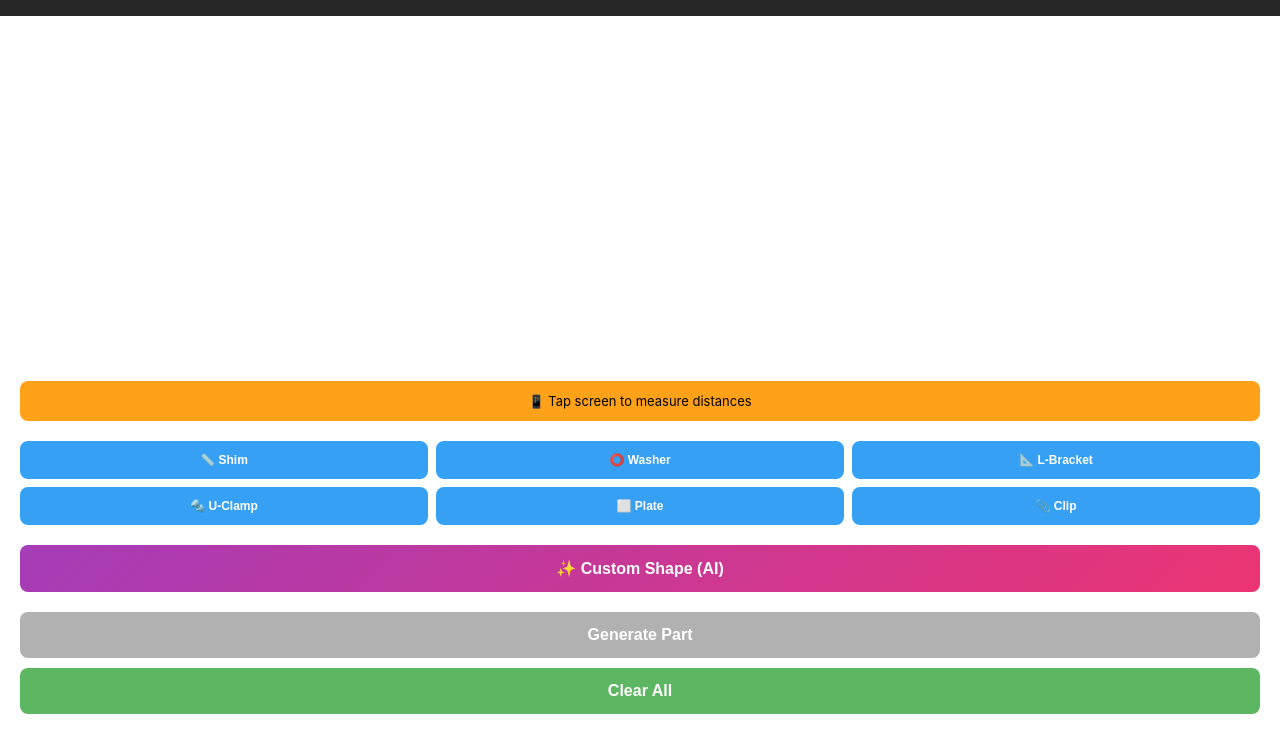
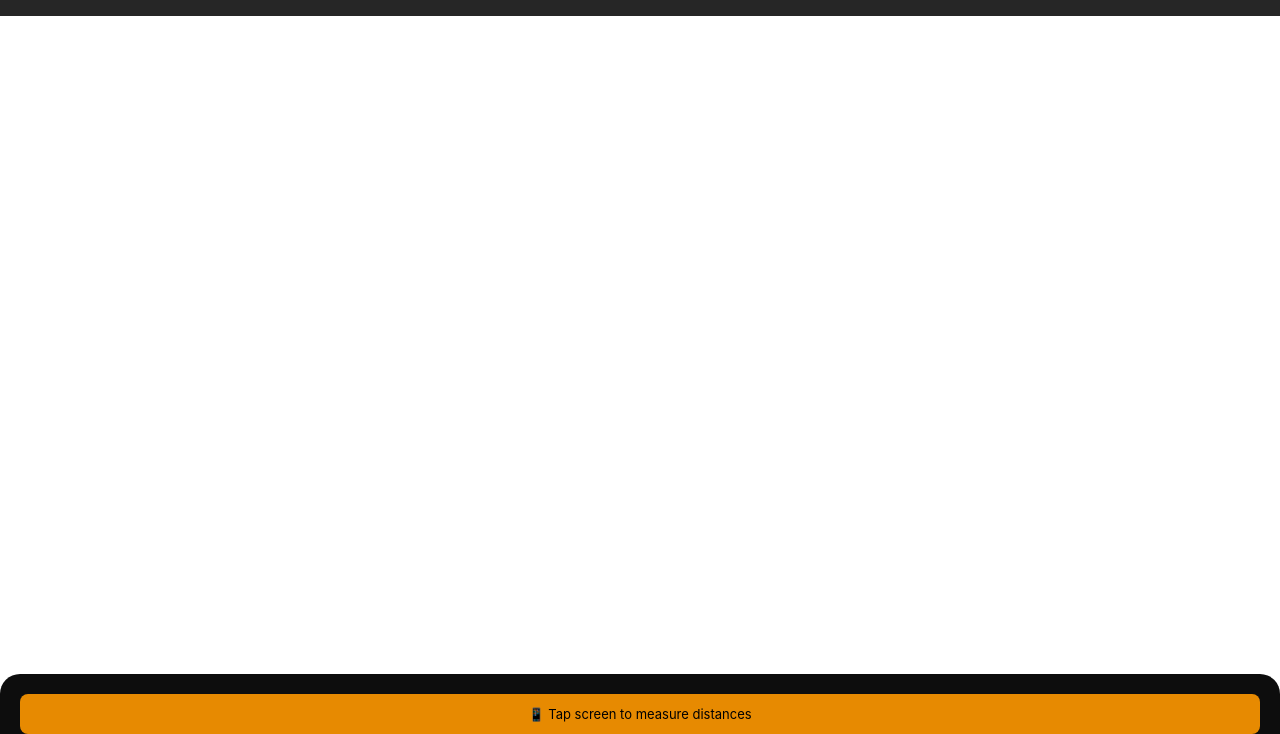
Before and after one commit to kaitlynsamuelian/ar-repair-generator, a website built with Vite: page index.html in a window 1280 px wide. Shown: the part 66-800 px from the top of the page. Built offline with nearby package versions, Linux system fonts and the light colour scheme; no server answers; what three-bvh-csg would draw is missing.

Commit message:
Add collapsible bottom drawer for controls - clean AR view
- Controls panel slides up/down from bottom
- Toggle button (▲/▼) to show/hide
- Starts collapsed for unobstructed AR view
- Smooth slide animation
- Full-screen AR scanning experience
- All buttons now in organized bottom panel

```diff
--- a/index.html
+++ b/index.html
@@ -54,13 +54,38 @@
         }
         #controls {
             position: fixed;
-            bottom: 20px;
-            left: 20px;
-            right: 20px;
+            bottom: 0;
+            left: 0;
+            right: 0;
+            background: rgba(0, 0, 0, 0.95);
+            backdrop-filter: blur(10px);
+            border-radius: 20px 20px 0 0;
+            padding: 20px;
             display: flex;
             flex-direction: column;
             gap: 10px;
             pointer-events: auto;
+            transition: transform 0.3s ease;
+            max-height: 70vh;
+            overflow-y: auto;
+        }
+        #controls.collapsed {
+            transform: translateY(calc(100% - 60px));
+        }
+        #controls-toggle {
+            position: absolute;
+            top: -40px;
+            left: 50%;
+            transform: translateX(-50%);
+            width: 60px;
+            height: 40px;
+            background: rgba(0, 0, 0, 0.9);
+            border-radius: 20px 20px 0 0;
+            display: flex;
+            align-items: center;
+            justify-content: center;
+            cursor: pointer;
+            font-size: 20px;
         }
         .part-selector {
             display: grid;
@@ -131,7 +156,9 @@
             <div id="debug-mode" style="font-size: 10px; color: #888; margin-top: 4px;"></div>
         </div>
 
-        <div id="controls">
+        <div id="controls" class="collapsed">
+            <div id="controls-toggle">▲</div>
+
             <div id="instructions">
                 📱 Tap screen to measure distances
             </div>
--- a/src/main.js
+++ b/src/main.js
@@ -32,7 +32,9 @@ class RepairPartGenerator {
       modeToggleBtn: document.getElementById('mode-toggle-btn'),
       customShapeBtn: document.getElementById('custom-shape-btn'),
       recipeViewer: document.getElementById('recipe-viewer'),
-      recipeSteps: document.getElementById('recipe-steps')
+      recipeSteps: document.getElementById('recipe-steps'),
+      controls: document.getElementById('controls'),
+      controlsToggle: document.getElementById('controls-toggle')
     };
 
     this.preferredMode = localStorage.getItem('preferred_mode') || 'auto'; // auto, demo, camera
@@ -161,6 +163,11 @@ class RepairPartGenerator {
       this.generateCustomShape();
     });
 
+    // Controls toggle
+    this.elements.controlsToggle.addEventListener('click', () => {
+      this.toggleControls();
+    });
+
     // API key input (add a button in UI if needed)
     this.setupAPIKeyInput();
   }
@@ -172,16 +179,17 @@ class RepairPartGenerator {
     // Check if user needs to set API key
     if (!this.aiAssistant.isConfigured()) {
       const notice = document.createElement('div');
+      notice.id = 'api-key-notice';
       notice.style.cssText = `
         position: fixed;
-        top: 60px;
+        bottom: 80px;
         left: 20px;
         right: 20px;
         background: rgba(255, 152, 0, 0.95);
         padding: 12px;
         border-radius: 8px;
         font-size: 12px;
-        z-index: 1001;
+        z-index: 999;
       `;
       notice.innerHTML = `
         <strong>AI Features:</strong> Add OpenAI API key for smart suggestions
@@ -532,6 +540,23 @@ class RepairPartGenerator {
   updateInstructions(message) {
     this.elements.instructions.textContent = message;
   }
+
+  /**
+   * Toggle controls panel
+   */
+  toggleControls() {
+    const isCollapsed = this.elements.controls.classList.contains('collapsed');
+
+    if (isCollapsed) {
+      // Expand
+      this.elements.controls.classList.remove('collapsed');
+      this.elements.controlsToggle.textContent = '▼';
+    } else {
+      // Collapse
+      this.elements.controls.classList.add('collapsed');
+      this.elements.controlsToggle.textContent = '▲';
+    }
+  }
 }
 
 // Initialize app when DOM is ready
```
